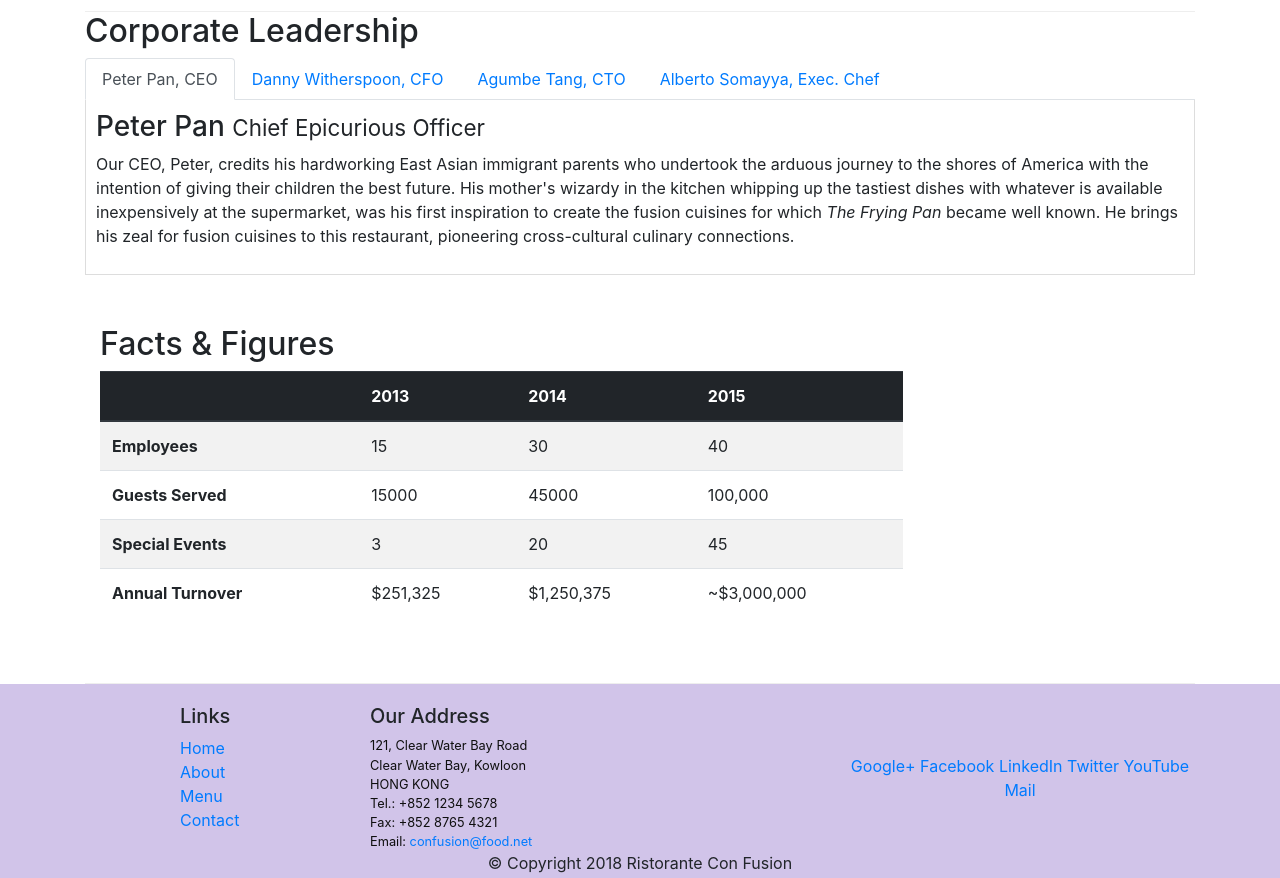
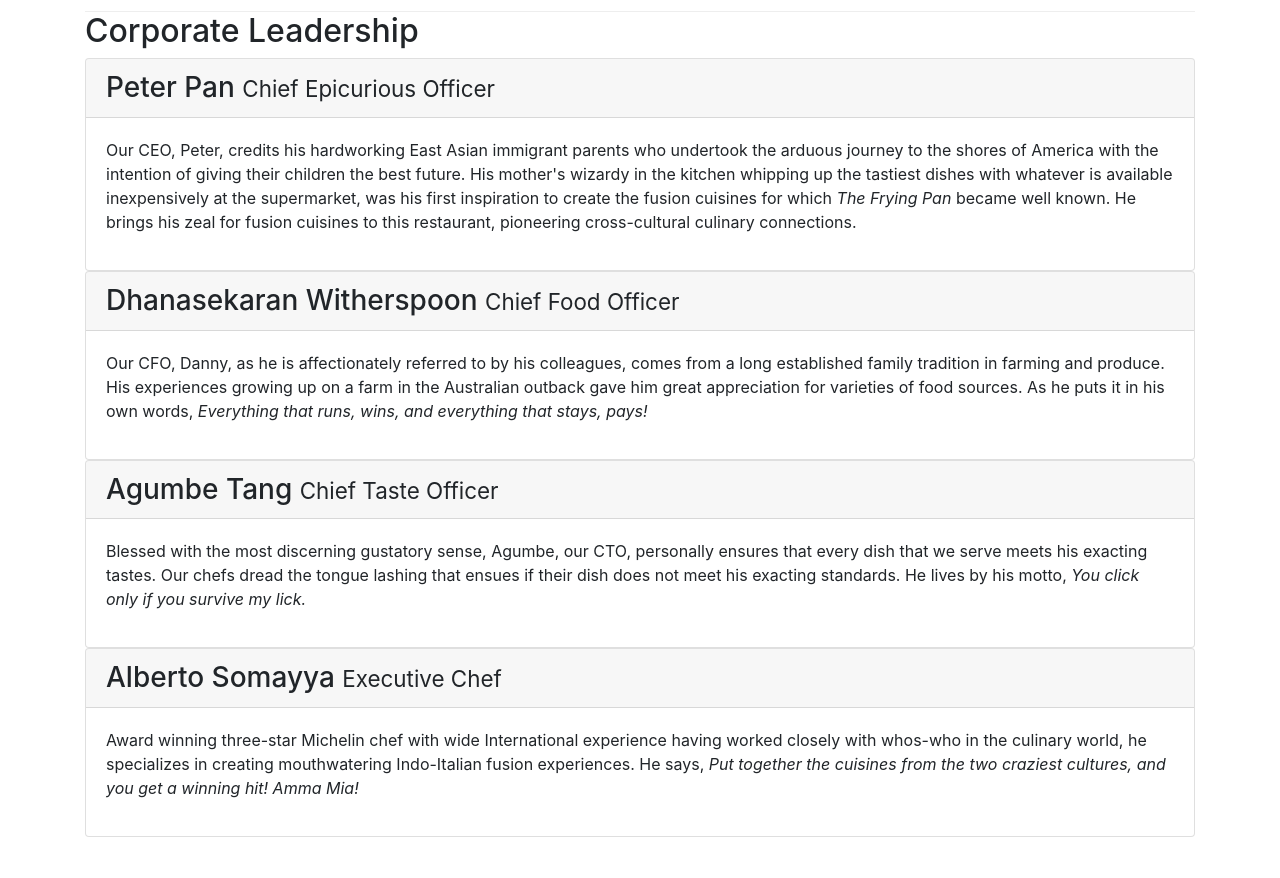
Before and after one commit to evacolas/conFusion, a website: page aboutus.html in a window 1280 px wide. Shown: the part 960-1838 px from the top of the page. Drawn offline with nearby package versions, Linux system fonts and the light colour scheme.

Commit message:
accordion commit

```diff
--- a/aboutus.html
+++ b/aboutus.html
@@ -99,41 +99,69 @@
         <div class="row">
             <div class="col-12">
                 <h2>Corporate Leadership</h2>
-                                <ul class="nav nav-tabs">
-                    <li class="nav-item">
-                      <a class="nav-link active" href="#peter"
-                        role="tab" data-toggle="tab">Peter Pan, CEO</a>
-                    </li>
-                    <li class="nav-item">
-                      <a class="nav-link" href="#danny" role="tab"
-                        data-toggle="tab">Danny Witherspoon, CFO</a>
-                    </li>
-                    <li class="nav-item">
-                      <a class="nav-link" href="#agumbe"role="tab"
-                        data-toggle="tab">Agumbe Tang, CTO</a>
-                    </li>
-                    <li class="nav-item">
-                      <a class="nav-link" href="#alberto" role="tab"
-                        data-toggle="tab">Alberto Somayya, Exec. Chef</a>
-                    </li>
-                </ul>
-                <div class="tab-content">
-                    <div role="tabpanel" class="tab-pane fade show active" id="peter">
-                     <h3>Peter Pan <small>Chief Epicurious Officer</small></h3>
-                <p class="d-none d-sm-block">Our CEO, Peter, credits his hardworking East Asian immigrant parents who undertook the arduous journey to the shores of America with the intention of giving their children the best future. His mother's wizardy in the kitchen whipping up the tastiest dishes with whatever is available inexpensively at the supermarket, was his first inspiration to create the fusion cuisines for which <em>The Frying Pan</em> became well known. He brings his zeal for fusion cuisines to this restaurant, pioneering cross-cultural culinary connections.</p>
+
+                <div id="accordion">
+                    <div class="card">
+                        <div class="card-header" role="tab" id="peterhead">
+                        <h3 class="mb-0">
+                            <a data-toggle="collapse" data-target="#peter">
+                             Peter Pan <small>Chief Epicurious Officer</small>
+                            </a>
+                        </h3>
+                        </div>
+
+                    <div role="tabpanel" class="collapse show" id="peter" data-parent="#accordion">
+                        <div class="card-body">
+                         <p class="d-none d-sm-block">Our CEO, Peter, credits his hardworking East Asian immigrant parents who undertook the arduous journey to the shores of America with the intention of giving their children the best future. His mother's wizardy in the kitchen whipping up the tastiest dishes with whatever is available inexpensively at the supermarket, was his first inspiration to create the fusion cuisines for which <em>The Frying Pan</em> became well known. He brings his zeal for fusion cuisines to this restaurant, pioneering cross-cultural culinary connections.</p>
+                        </div>
+
+                </div>
+
                     </div>
 
-                  <div role="tabpanel" class="tab-pane fade" id="danny">
-                <h3>Dhanasekaran Witherspoon <small>Chief Food Officer</small></h3>
-                <p class="d-none d-sm-block">Our CFO, Danny, as he is affectionately referred to by his colleagues, comes from a long established family tradition in farming and produce. His experiences growing up on a farm in the Australian outback gave him great appreciation for varieties of food sources. As he puts it in his own words, <em>Everything that runs, wins, and everything that stays, pays!</em></p>
+
+                 <div class="card">
+                 <div class="card-header" role="tab" id="dannyhead">
+                    <h3 class="mb-0">
+                        <a data-toggle="collapse" data-target="#danny">
+                         Dhanasekaran Witherspoon <small>Chief Food Officer</small>
+                     </a>
+                     </h3>
+                 </div>
+                 <div role="tabpanel" class="collapse show" id="danny" data-parent="#accordion">
+                        <div class="card-body">
+                  <p class="d-none d-sm-block">Our CFO, Danny, as he is affectionately referred to by his colleagues, comes from a long established family tradition in farming and produce. His experiences growing up on a farm in the Australian outback gave him great appreciation for varieties of food sources. As he puts it in his own words, <em>Everything that runs, wins, and everything that stays, pays!</em></p>
                 </div>
-                <div role="tabpanel" class="tab-pane fade" id="agumbe">
-                <h3>Agumbe Tang <small>Chief Taste Officer</small></h3>
-                <p class="d-none d-sm-block">Blessed with the most discerning gustatory sense, Agumbe, our CTO, personally ensures that every dish that we serve meets his exacting tastes. Our chefs dread the tongue lashing that ensues if their dish does not meet his exacting standards. He lives by his motto, <em>You click only if you survive my lick.</em></p>
+            </div>
+        </div>
+
+
+        <div class="card">
+                 <div class="card-header" role="tab" id="agumbehead">
+                    <h3 class="mb-0">
+                       <a data-toggle="collapse" data-target="#agumbe">
+                        Agumbe Tang <small>Chief Taste Officer</small>
+                    </a>
+                    </h3>
                 </div>
-                <div role="tabpanel" class="tab-pane fade" id="alberto">
-                <h3>Alberto Somayya <small>Executive Chef</small></h3>
-                <p class="d-none d-sm-block">Award winning three-star Michelin chef with wide International experience having worked closely with whos-who in the culinary world, he specializes in creating mouthwatering Indo-Italian fusion experiences. He says, <em>Put together the cuisines from the two craziest cultures, and you get a winning hit! Amma Mia!</em></p>
+                <div role="tabpanel" class="collapse show" id="agumbe" data-parent="#accordion">
+                        <div class="card-body">
+                  <p class="d-none d-sm-block">Blessed with the most discerning gustatory sense, Agumbe, our CTO, personally ensures that every dish that we serve meets his exacting tastes. Our chefs dread the tongue lashing that ensues if their dish does not meet his exacting standards. He lives by his motto, <em>You click only if you survive my lick.</em></p>
+                </div>
+            </div>
+        </div>
+
+                <div class="card">
+                 <div class="card-header" role="tab" id="albertohead">
+                     <h3 class="mb-0">
+                        <a data-toggle="collapse" data-target="#alberto">
+                        Alberto Somayya <small>Executive Chef</small>
+                    </a>
+                    </h3>
+                </div>
+                    <div role="tabpanel" class="collapse show" id="alberto" data-parent="#accordion">
+                        <div class="card-body">
+                  <p class="d-none d-sm-block">Award winning three-star Michelin chef with wide International experience having worked closely with whos-who in the culinary world, he specializes in creating mouthwatering Indo-Italian fusion experiences. He says, <em>Put together the cuisines from the two craziest cultures, and you get a winning hit! Amma Mia!</em></p>
                 </div>
 
                 </div>
```
